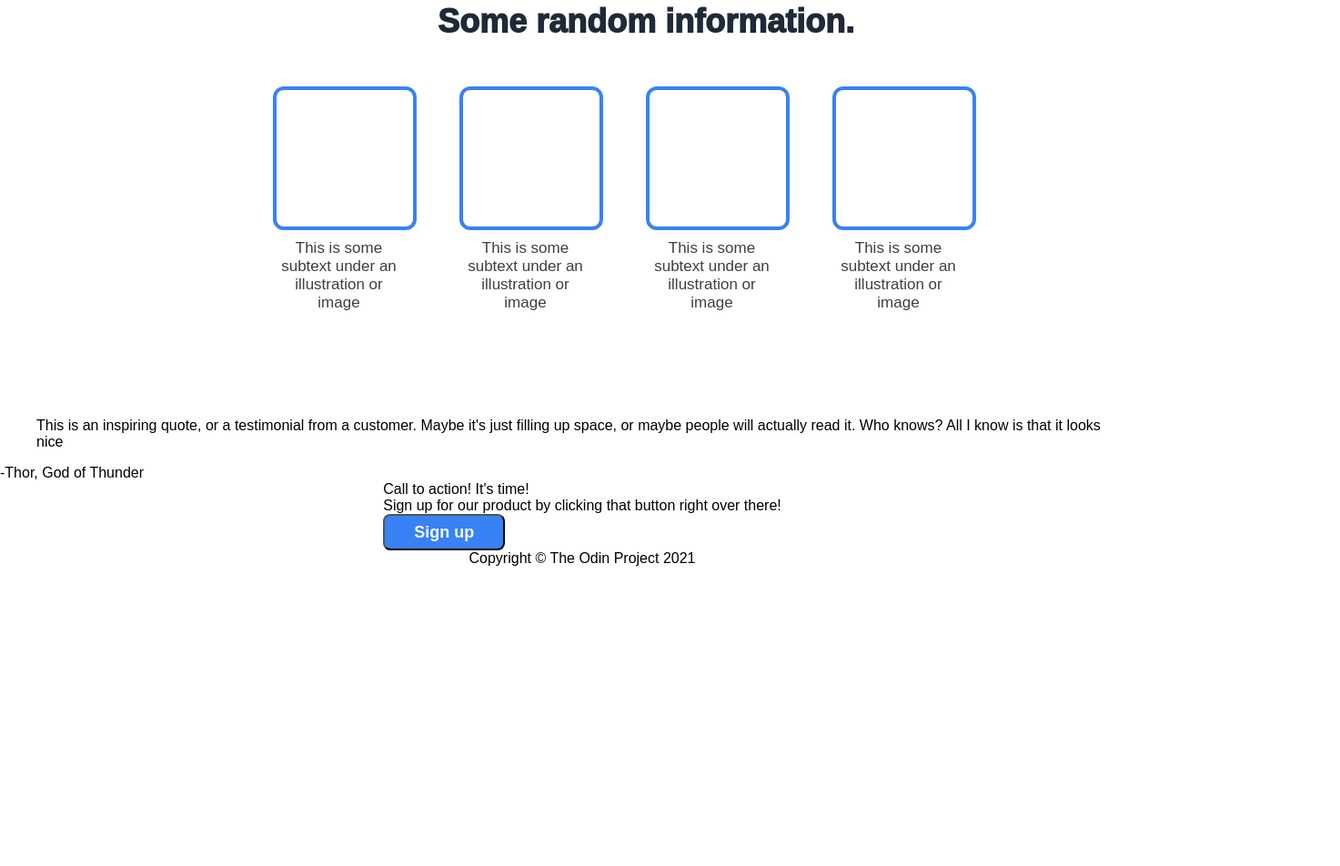
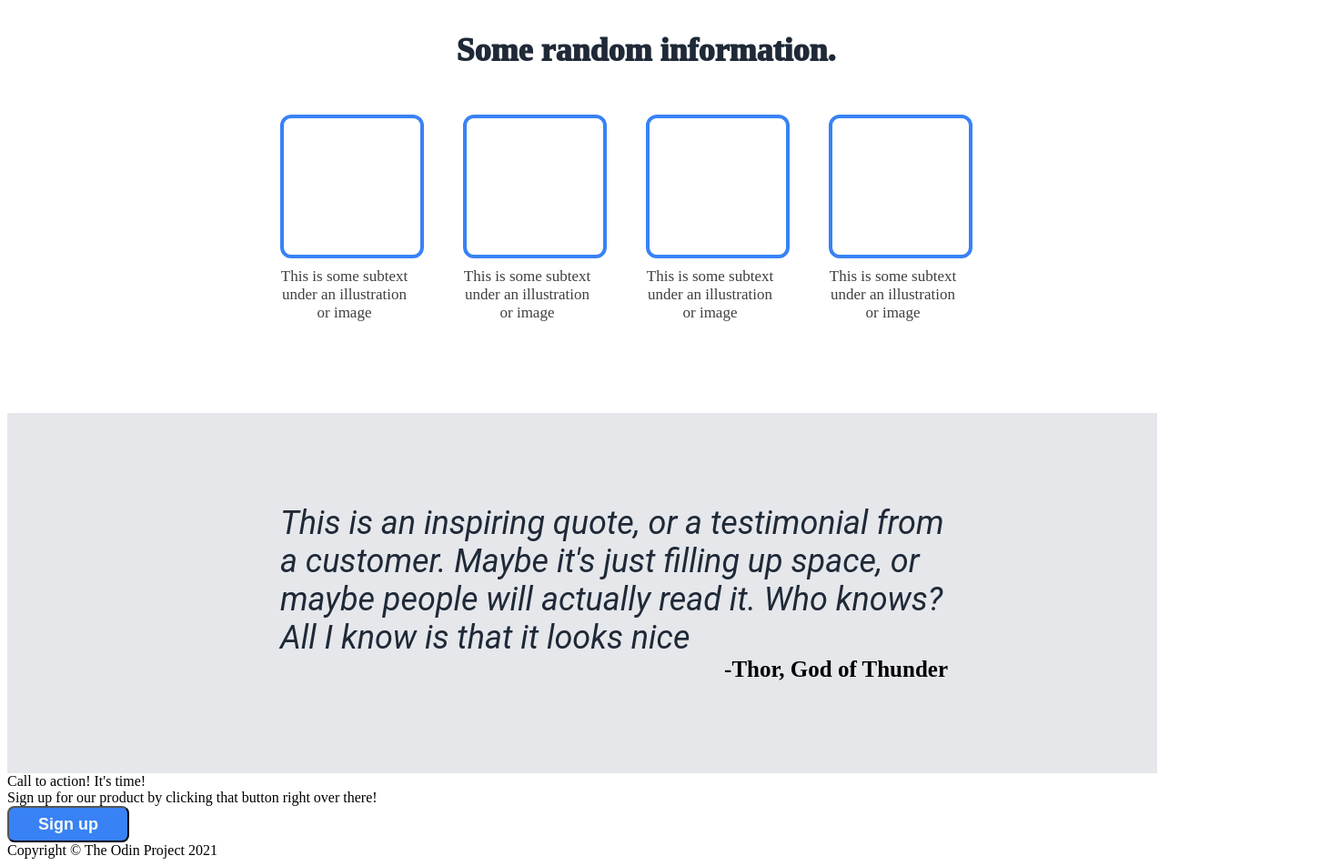
Before and after one commit to tjlsimoes/landing-page, a plain HTML site: page index.html in a window 1280 px wide. Shown: the part 660-1612 px from the top of the page at 91% size, 1473 px wide, since content can reach past the window. Before the commit the page ends 1283 px from the top, so only its background shows below. Drawn offline with Linux system fonts and the light colour scheme.

Commit message:
Complete third section, for now.
Presence of systematic error on margins throughout the page. Font-family also most likely in need of correction. First section has deformed itself. Reason still awaiting discovery.

```diff
--- a/index.html
+++ b/index.html
@@ -49,9 +49,9 @@
             </div>
         </div>
     </div>
-    <div>
-        <blockquote>This is an inspiring quote, or a testimonial from a customer. Maybe it's just filling up space, or maybe people will actually read it. Who knows? All I know is that it looks nice</blockquote>
-        <div>-Thor, God of Thunder</div>
+    <div class="third">
+        <div class="quote">This is an inspiring quote, or a testimonial from a customer. Maybe it's just filling up space, or maybe people will actually read it. Who knows? All I know is that it looks nice</div>
+        <div class="sign">-Thor, God of Thunder</div>
     </div>
     <div>
         <div>
--- a/stylesheet.css
+++ b/stylesheet.css
@@ -1,3 +1,6 @@
+@import url('https://fonts.googleapis.com/css2?family=Roboto:wght@100&display=swap')
+
+
 body {
     display: flex;
     flex-direction: column;
@@ -130,3 +133,24 @@ button {
 }
 
 /* Third section*/
+
+.third  {
+    background-color: #E5E7EB;
+    padding: 100px 160px 100px 300px;
+}
+
+.quote {
+    font-size: 36px;
+    font-family: "Roboto", sans-serif;
+    font-style: italic;
+    color: #1F2937;
+    text-align: left;
+    margin-right: 60px;
+}
+
+.sign {
+    text-align: end;
+    font-weight: bold;
+    font-size: 25px;
+    margin-right: 70px;
+}
```
